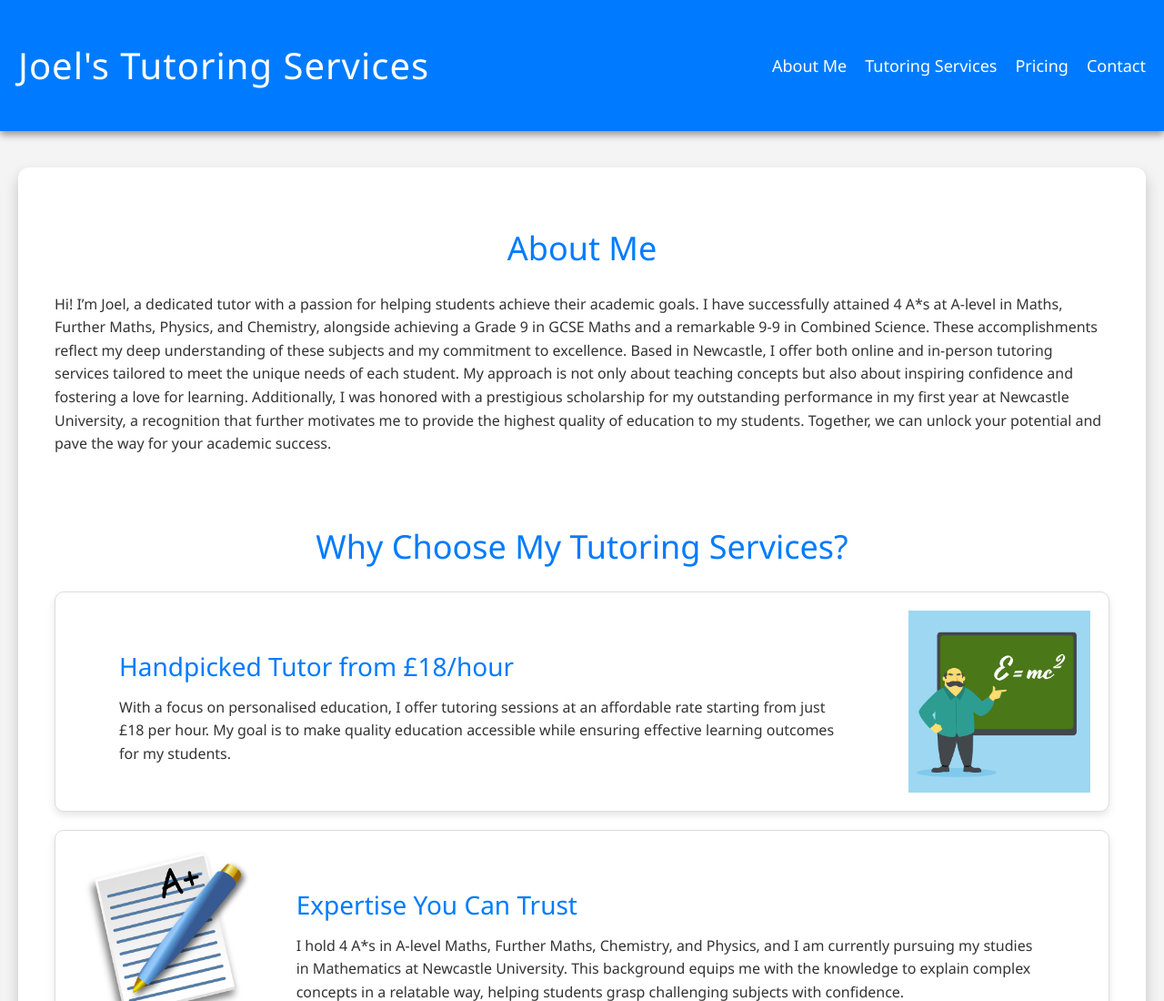
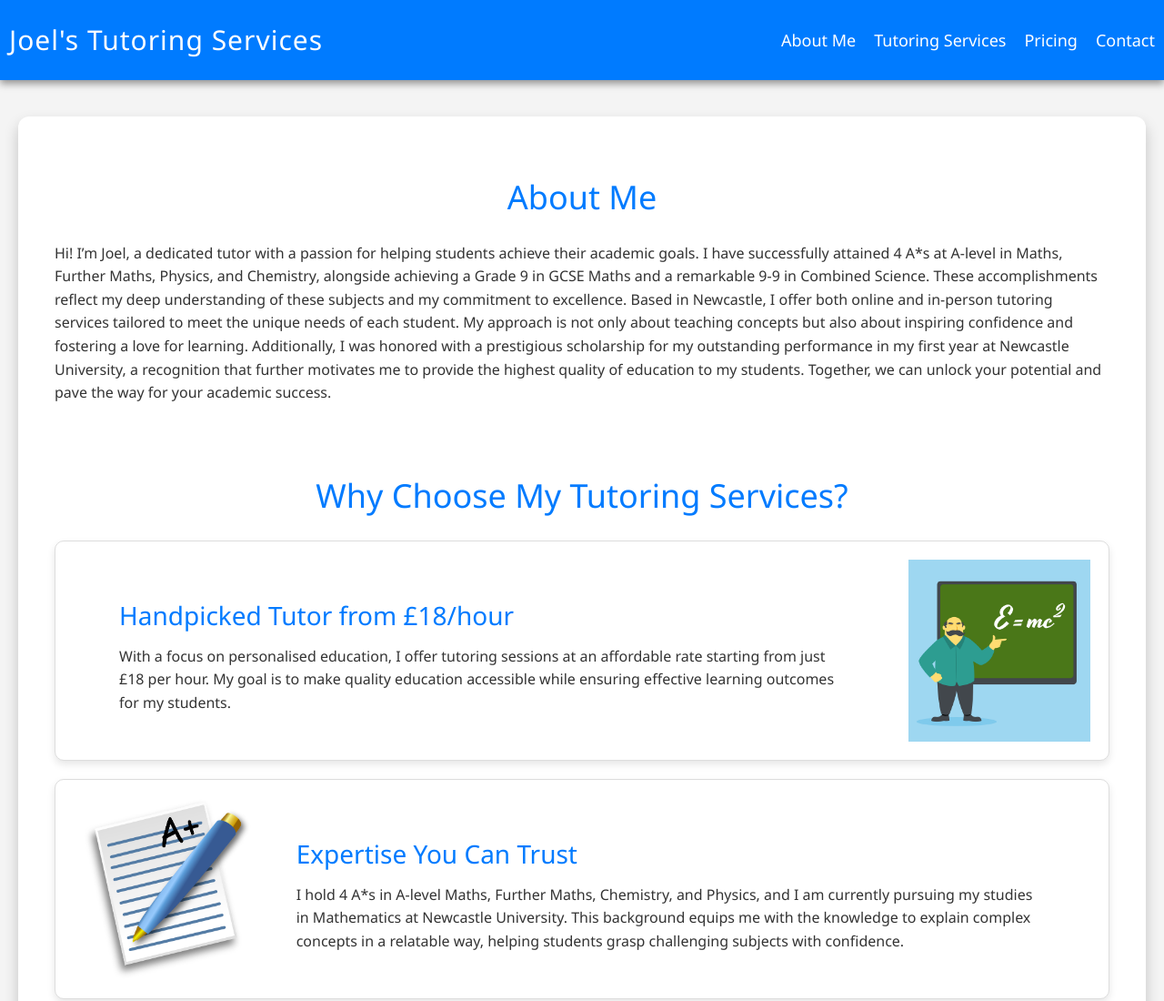
Before and after one commit to ELFletch04/Joels-tutoring, a plain HTML site: page index.html in a window 1280 px wide. Shown: the top 1100 px of the page at 91% size. Drawn offline with Linux system fonts and the light colour scheme.

Commit message:
Update styles.css
nav bar edit

```diff
--- a/styles.css
+++ b/styles.css
@@ -18,7 +18,7 @@ header {
     display: flex;
     align-items: center;
     justify-content: space-between;
-    padding: 20px;
+    padding: 10px; /* Reduced padding */
     background-color: #007BFF;
     position: sticky;
     top: 0;
@@ -27,12 +27,12 @@ header {
 }
 
 .header-title {
-    font-size: 40px;
+    font-size: 30px;
     color: #fff;
     font-weight: 300;
     letter-spacing: 1px;
     text-align: center;
-    margin: 20px 0;
+    margin: 10px 0; /* Reduced margin */
 }
 
 nav ul {
```
